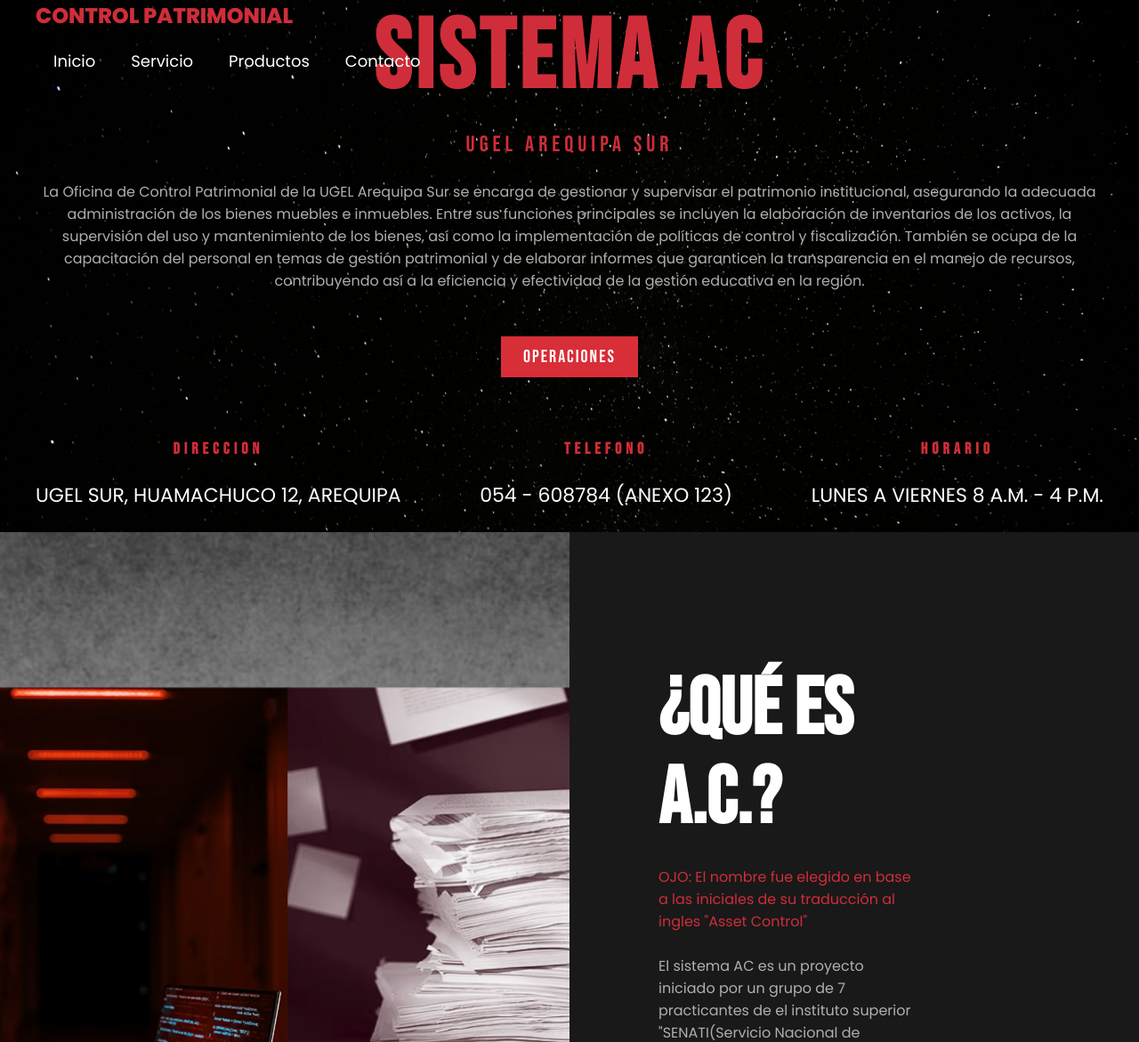
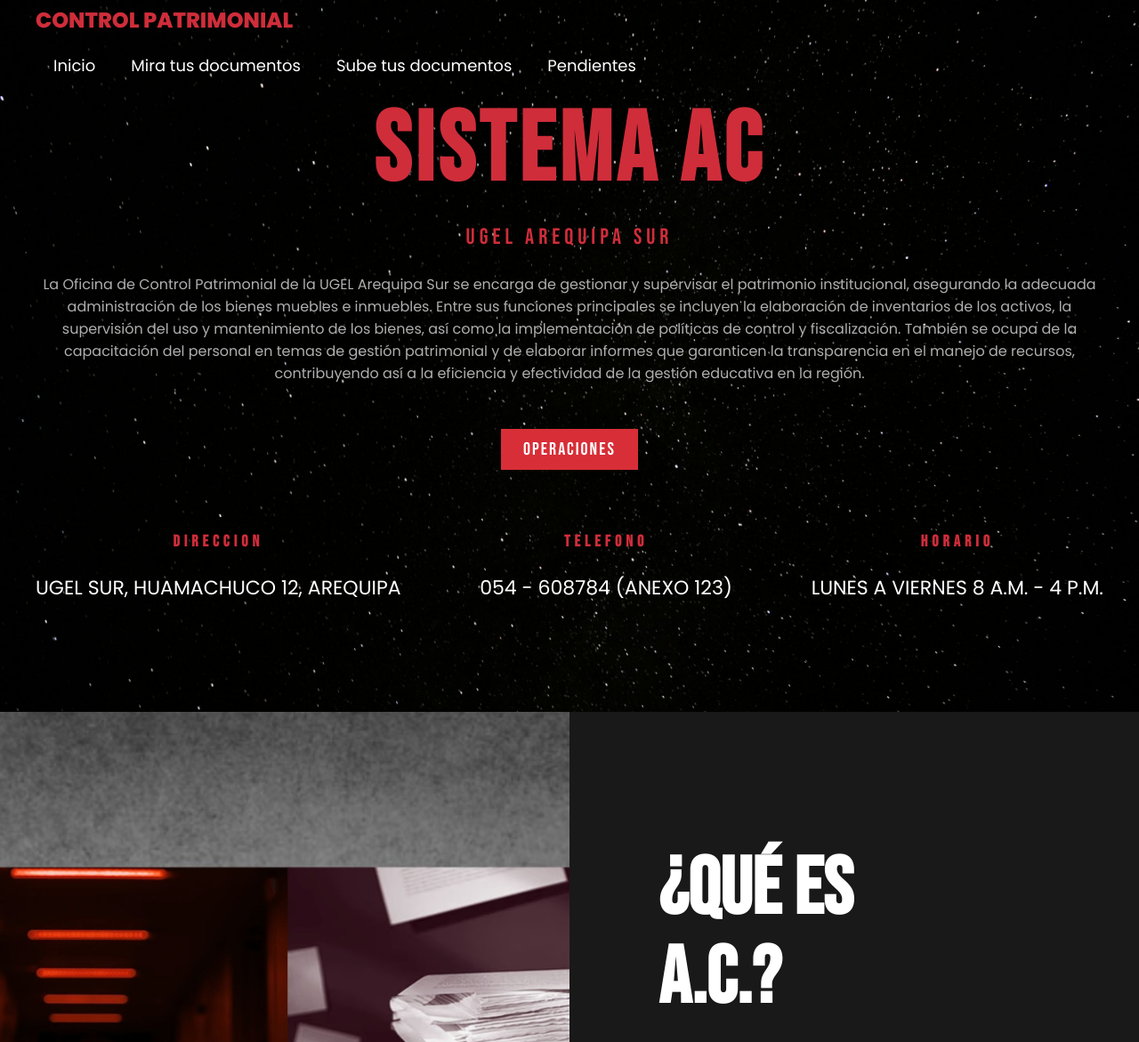
Before and after one commit to RodrigoPGM1/A.C-Asset-Control-, a PHP site: page /paginaweb/index.html in a window 1280 px wide. Shown: the top 1171 px of the page at 89% size. Run offline with PHP 8.4, Linux system fonts and the light colour scheme.

Commit message:
01/10/2024
mas css

```diff
--- a/Pagina AC/Controllers/controller.php
+++ b/Pagina AC/Controllers/controller.php
@@ -1,6 +1,8 @@
 <?php
 if ($_SERVER["REQUEST_METHOD"] == "POST") {
     include("Controllers/Conexion.php"); // Asegúrate de incluir tu conexión aquí
+
+
 
     if (isset($_POST["ingresar"])) {
         // Validar campos
--- a/Pagina AC/paginaweb/index.html
+++ b/Pagina AC/paginaweb/index.html
@@ -18,9 +18,9 @@
             <nav class="navbar">
                 <ul>
                     <li><a href="#">Inicio</a></li>
-                    <li><a href="#">Servicio</a></li>
-                    <li><a href="#">Productos</a></li>
-                    <li><a href="#">Contacto</a></li>
+                    <li><a href="#">Mira tus documentos</a></li>
+                    <li><a href="#">Sube tus documentos</a></li>
+                    <li><a href="#">Pendientes</a></li>
                 </ul>
             </nav>
         </div>
@@ -34,8 +34,8 @@
                    Entre sus funciones principales se incluyen la elaboración de inventarios de los activos, la supervisión del uso y mantenimiento de los
                    bienes, así como la implementación de políticas de control y fiscalización. También se ocupa de la capacitación del personal en temas de gestión patrimonial y de elaborar
                    informes que garanticen la transparencia en el manejo de recursos, contribuyendo así a la eficiencia y efectividad de la gestión educativa en la región.</p>
-                <a href="#" class="btn-1">Operaciones</a>
-            </div>
+                   <a href="#tus-documentos" class="btn-1">Operaciones</a>
+                </div>
             <div class="header-dir">
                 <div class="dir">
                     <h3>Direccion</h3>
@@ -64,7 +64,8 @@
                 El sistema AC es un proyecto iniciado por un grupo de 7 practicantes de el instituto superior "SENATI(Servicio Nacional de Adiestramiento en Trabajo Industrial)",
                 los cuales tenian como meta realizar una pagina web para gestionar ciertos documentos entre otras caracteristicas deseadas por la encargada de la oficina.
             </p>
-            <a href="#" class="btn-1">Más Información</a>
+            <a href="https://www.overleaf.com/read/pfkpnmjdxhqg#cf9635" class="btn-1" target="_blank">Más Información</a>
+
         </div>
     </section>
     <style>
@@ -86,7 +87,7 @@
         }
     </style>
     <main class="services container">
-        <div class="servicies-txt">
+        <div class="servicies-txt" id="tus-documentos">
             <h2>Tus documentos</h2>
             <div class="line-container">
                 <hr class="centered-line">
@@ -132,7 +133,8 @@
                 A través de una gestión efectiva, la Oficina de Control Patrimonial promueve la transparencia institucional y ayuda a optimizar el uso de recursos en el contexto educativo,
                 enfrentando desafíos como la falta de capacitación y recursos limitados.
                 Su labor es esencial para mejorar la calidad educativa y asegurar que el patrimonio público se administre de manera responsable.</p>
-                <a href="#" class="btn-1">Ir al inicio</a>
+                <a href="https://ugelarequipasur.gob.pe/control-patrimonial/" class="btn-1" target="_blank">Ver más</a>
+
         </div>
         <div class="prices-2"></div>
     </section>
--- a/Pagina AC/paginaweb/style.css
+++ b/Pagina AC/paginaweb/style.css
@@ -25,9 +25,33 @@ body {
     background-position: center top;
     background-repeat: no-repeat;
     background-size: cover;
-    min-height: flex;
+    min-height: 100vh; /* Cambié flex por un valor fijo */
+    display: flex;
     align-items: center;
+    justify-content: center;
+    position: relative; /* Asegura que no se superponga */
 }
+
+.header-txt {
+    text-align: center;
+    margin-bottom: 45px;
+}
+
+.header-txt h1, span, h3 {
+    font-size: 110px;
+    letter-spacing: 5px;
+    text-transform: uppercase;
+    font-family: 'Bebas Neue', cursive;
+    color: #cf2d3a;
+    margin-bottom: 15px;
+}
+
+.container {
+    max-width: 1200px;
+    margin: 0 auto;
+    padding-top: 5px; /* Espacio entre el header y el contenido siguiente */
+}
+
 
 .menu {
     position: absolute;
```
Also changed, not shown: 1 other file.
